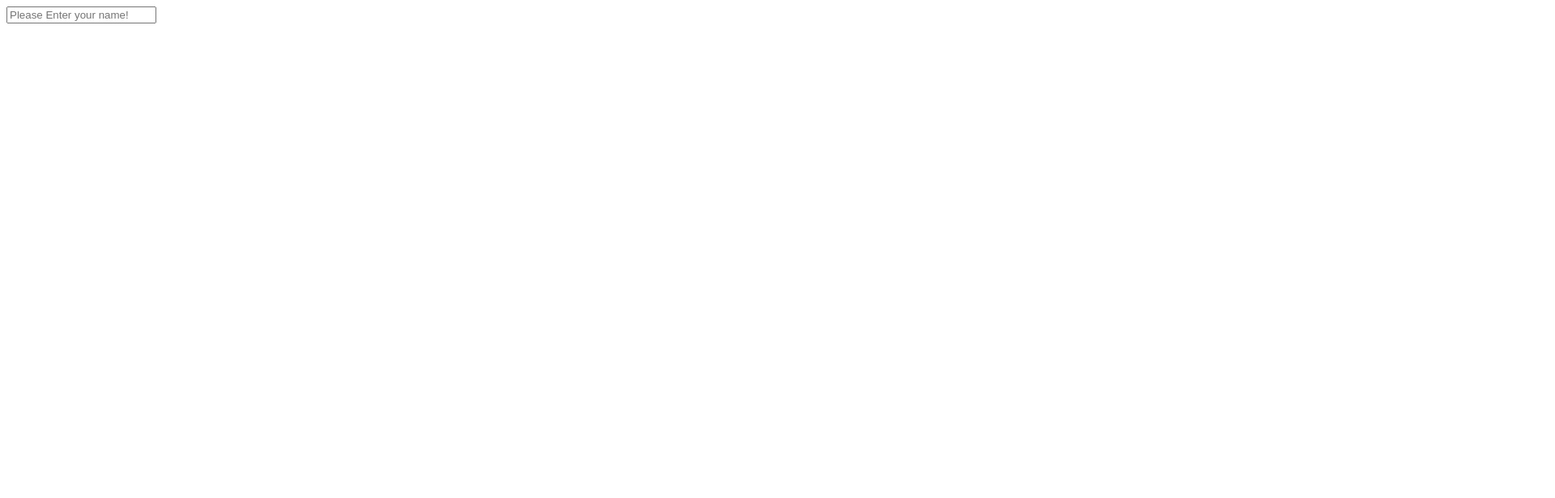
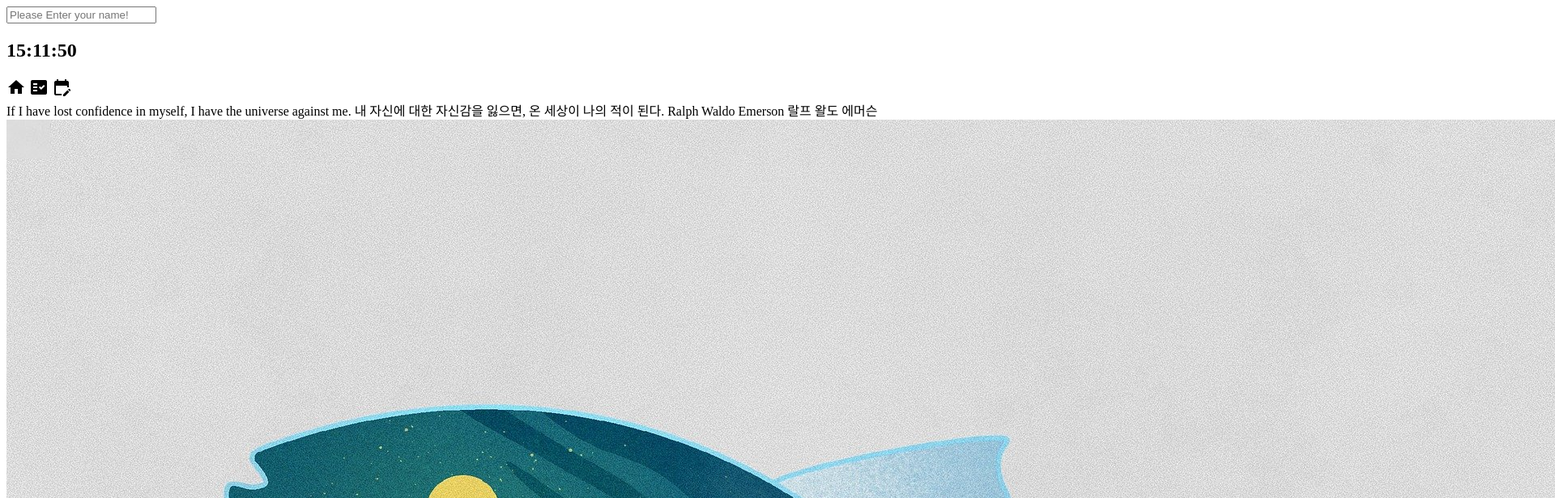
Before and after one commit to YuJeong-Yun/First_Website, a plain HTML site: page index.html in a window 1280 px wide. Shown: the top 616 px of the page at 81% size, 1920 px wide, since content can reach past the window. Drawn offline with Linux system fonts and the light colour scheme.

Commit message:
Create main page (before CSS correction)

```diff
--- a/index.html
+++ b/index.html
@@ -4,7 +4,8 @@
   <meta charset="UTF-8">
   <meta http-equiv="X-UA-Compatible" content="IE=edge">
   <meta name="viewport" content="width=device-width, initial-scale=1.0">
-  <link rel="stylesheet" href="css/style.css">
+  <link rel="stylesheet" href="https://fonts.googleapis.com/icon?family=Material+Icons">
+  <link rel="stylesheet" href="css/main.css">
   <title>Your Diary</title>
 </head>
 <body>
@@ -12,7 +13,24 @@
     <input required maxlength="10" placeholder="Please Enter your name!" type="text">
   </form>
   <h1 class="hidden" id="title-name"></h1>
+  <h2 id="clock">00:00:00</h2>
+  <span class="material-icons">home</span>
+  <span class="material-icons">fact_check</span>
+  <span class="material-icons">edit_calendar</span>
 
-  <script src="js/main.js"></script>
+  <div id="quotes">
+    <span></span>
+    <span></span>
+  </div>
+  <div id="weather">
+    <span></span>
+    <span></span>
+  </div>
+  <img src="img/3.jpg" alt="image">
+  <script src="js/greeting.js"></script>
+  <script src="js/clock.js"></script>
+  <script src="js/quotes.js"></script>
+  <script src="js/weather.js"></script>
+  <!-- <script src="js/background.js"></script> -->
 </body>
 </html>
--- /dev/null
+++ b/js/clock.js
@@ -0,0 +1,15 @@
+const clock = document.querySelector("#clock");
+
+// 현재 시간 출력 함수
+function getClock() {
+  const date = new Date();
+  const hours = String(date.getHours()).padStart(2,"0");
+  const minutes = String(date.getMinutes()).padStart(2,"0");
+  const seconds = String(date.getSeconds()).padStart(2,"0");
+  clock.innerText = `${hours}:${minutes}:${seconds}`;
+}
+
+// 처음 화면에 출력
+getClock();
+// 1초마다 시간 업데이트
+setInterval(getClock,1000);
--- /dev/null
+++ b/js/quotes.js
@@ -0,0 +1,50 @@
+const quotes = [
+  {
+    quotes: "Be wary of the man who urges an action in which he himself incurs no risk. 자신은 위험을 무릅쓰고 하지 않을 행동을 충동질 하는 이를 조심하라.",
+    author: "Joaquin Setanti  호아킨 세탄티"
+  },
+  {
+    quotes: "Life is pleasant. Death is peaceful. It's the transition that's troublesome. 삶은 즐겁다. 죽음은 평화롭다. 골칫거리는 바로 그 중간과정이다.",
+    author: "Isaac Asimov  아이작 아시모프"
+  },
+  {
+    quotes: "Only I can change my life. No one can do it for me. 나만이 내 인생을 바꿀 수 있다. 아무도 날 대신해 해줄 수 없다.",
+    author: "Carol Burnett  캐롤 버넷"
+  },
+  {
+    quotes: "They must often change who would be constant in happiness or wisdom. 늘 행복하고 지혜로운 사람이 되려면 자주 변해야 한다.",
+    author: "Confucius  공자"
+  },
+  {
+    quotes: "It has never been my object to record my dreams, just to realize them. 꿈을 기록하는 것이 나의 목표였던 적은 없다, 꿈을 실현하는 것이 나의 목표이다.",
+    author: "Man Ray  만 레이"
+  },
+  {
+    quotes: "We cannot really love anybody with whom we never laugh. 함께 있을 때 웃음이 나오지 않는 사람과는 결코 진정한 사랑에 빠질 수 없다.",
+    author: "Agnes Repplier  아그네스 리플라이어"
+  },
+  {
+    quotes: "It's lack of faith that makes people afraid of meeting challenges, and I believe in myself. 믿음이 부족하기 때문에 도전하길 두려워하는 바, 나는 스스로를 믿는다.",
+    author: "Muhammad Ali  무하마드 알리"
+  },
+  {
+    quotes: "No man is good enough to govern another man without that other's consent. 누구도 본인의 동의없이 남을 지배할 만큼 훌륭하지는 않다",
+    author: "Abraham Lincoln  에이브러햄 링컨"
+  },
+  {
+    quotes: "I'd rather be hated for who I am than be loved for who I'm not. 다른 누군가가 되어서 사랑받기보다는 있는 그대로의 나로서 미움받는 것이 낫다.",
+    author: "Kurt Cobain  커트 코베인"
+  },
+  {
+    quotes: "If I have lost confidence in myself, I have the universe against me. 내 자신에 대한 자신감을 잃으면, 온 세상이 나의 적이 된다.",
+    author: "Ralph Waldo Emerson  랄프 왈도 에머슨"
+  }
+]
+
+const quote = document.querySelector("#quotes span:first-child");
+const author = document.querySelector("#quotes span:last-child");
+
+const random = Math.floor(Math.random()*quotes.length);
+
+quote.innerText = quotes[random].quotes;
+author.innerText = quotes[random].author;
--- /dev/null
+++ b/js/weather.js
@@ -0,0 +1,16 @@
+const API_KEY = "408b3884306f1c73960cfba9bd209cfd";
+function onGeoOk(position) {
+  const lat = position.coords.latitude;
+  const log = position.coords.longitude;
+  const url=`https://api.openweathermap.org/data/2.5/weather?lat=${lat}&lon=${log}&appid=${API_KEY}&&units=metric`;
+  fetch(url).then(response => response.json()).then(data => {
+    const weather = document.querySelector("#weather span:first-child");
+    const city = document.querySelector("#weather span:last-child");
+    city.innerText = data.name;
+    weather.innerText = `${data.weather[0].main} / ${data.main.temp}`;
+  });
+}
+function onGeoError() {
+  alert("Can't find you. No weather for you.")
+}
+navigator.geolocation.getCurrentPosition(onGeoOk, onGeoError );
```
Also changed, not shown: js/background.js (added, +8 -0 lines), css/main.css (renamed from css/style.css), img/1.jpg (added), img/2.jpg (added), img/3.jpg (added), js/greeting.js (renamed from js/main.js).
